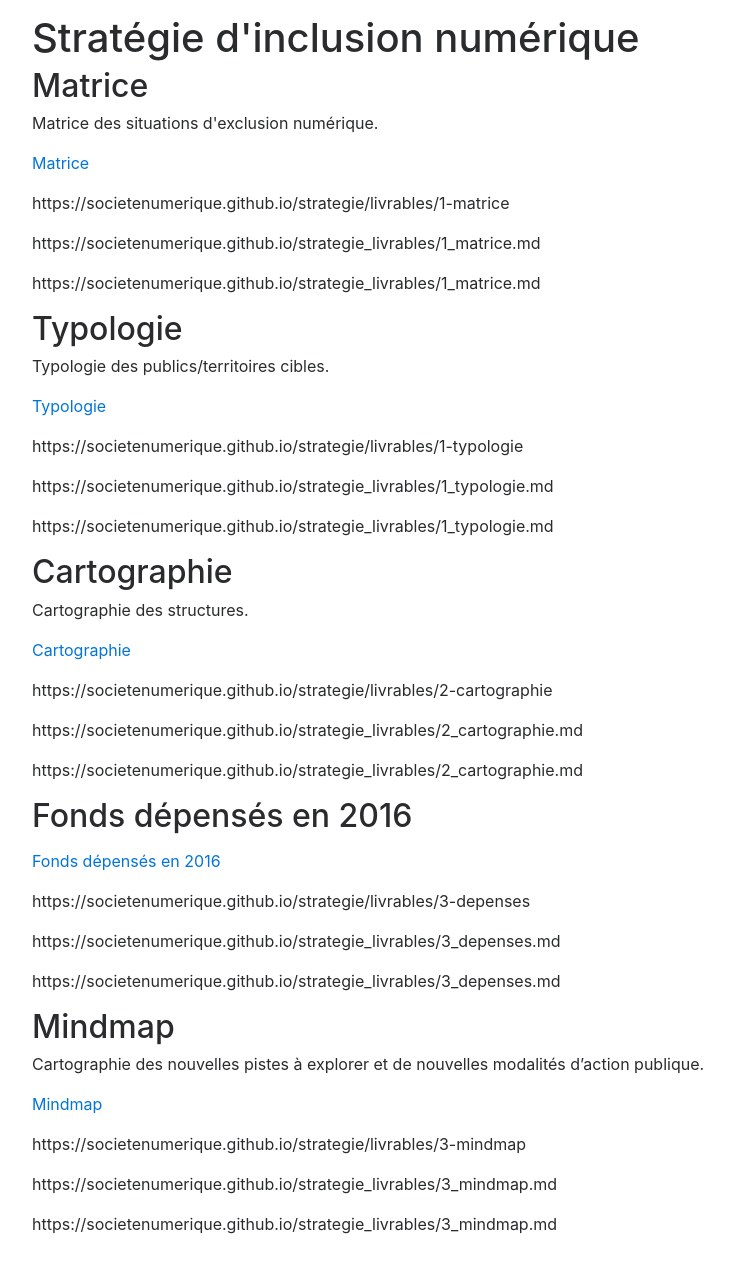
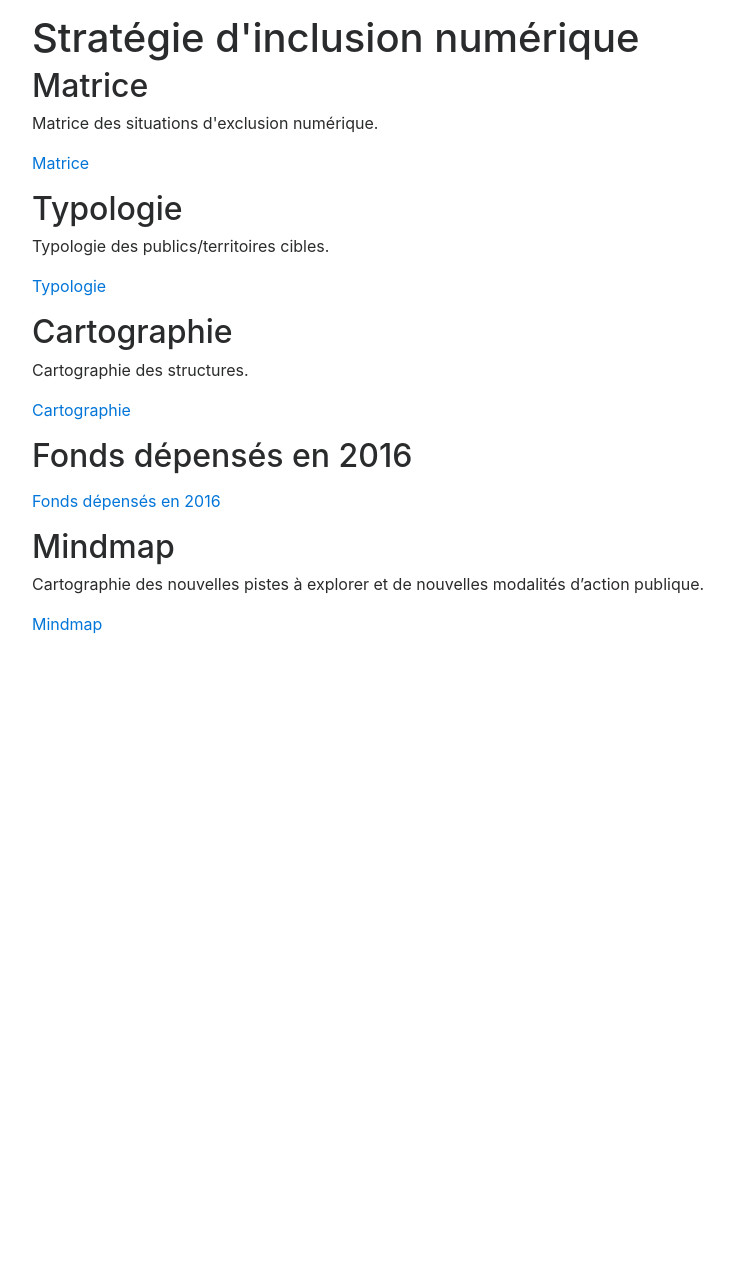
Before and after one commit to SocieteNumerique/societenumerique.github.io-old, a Jekyll site: the page built from index.html, in a window 1280 px wide. Shown: the whole page, without its empty margins (31-765 px from the left). Built offline with Jekyll 4.4.1, drawn with Linux system fonts in a browser that asks for light colours; nearby versions of some CDN libraries; after the commit the page ends 900 px from its top, so only the background shows below that; some of the changed lines change nothing that is shown.

Commit message:
Update index.html

```diff
--- a/index.html
+++ b/index.html
@@ -10,11 +10,7 @@ layout: default
 
   <h2>{{ item.titre }}</h2>
   <p>{{ item.description }}</p>
-  <p><a href="{{ item.url }}">{{ item.titre }}</a></p>
-
-  <p>https://societenumerique.github.io/strategie{{ item.url }}</p>
-  <p>https://societenumerique.github.io/strategie{{ item.path }}</p>
-  <p>https://societenumerique.github.io/strategie{{ item.relative_path }}</p>
+  <p><a href="https://societenumerique.github.io/strategie{{ item.url }}">{{ item.titre }}</a></p>
 
 {% endfor %}
 
```
